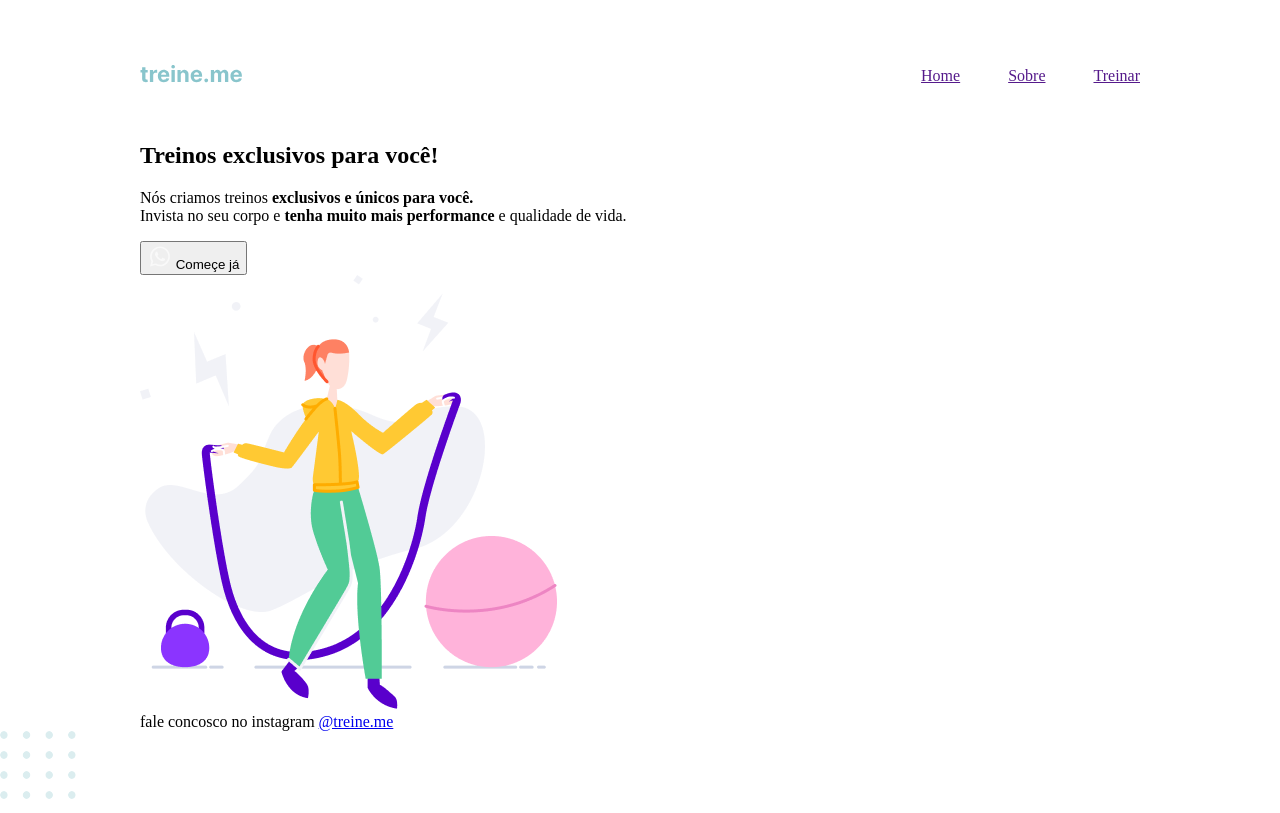
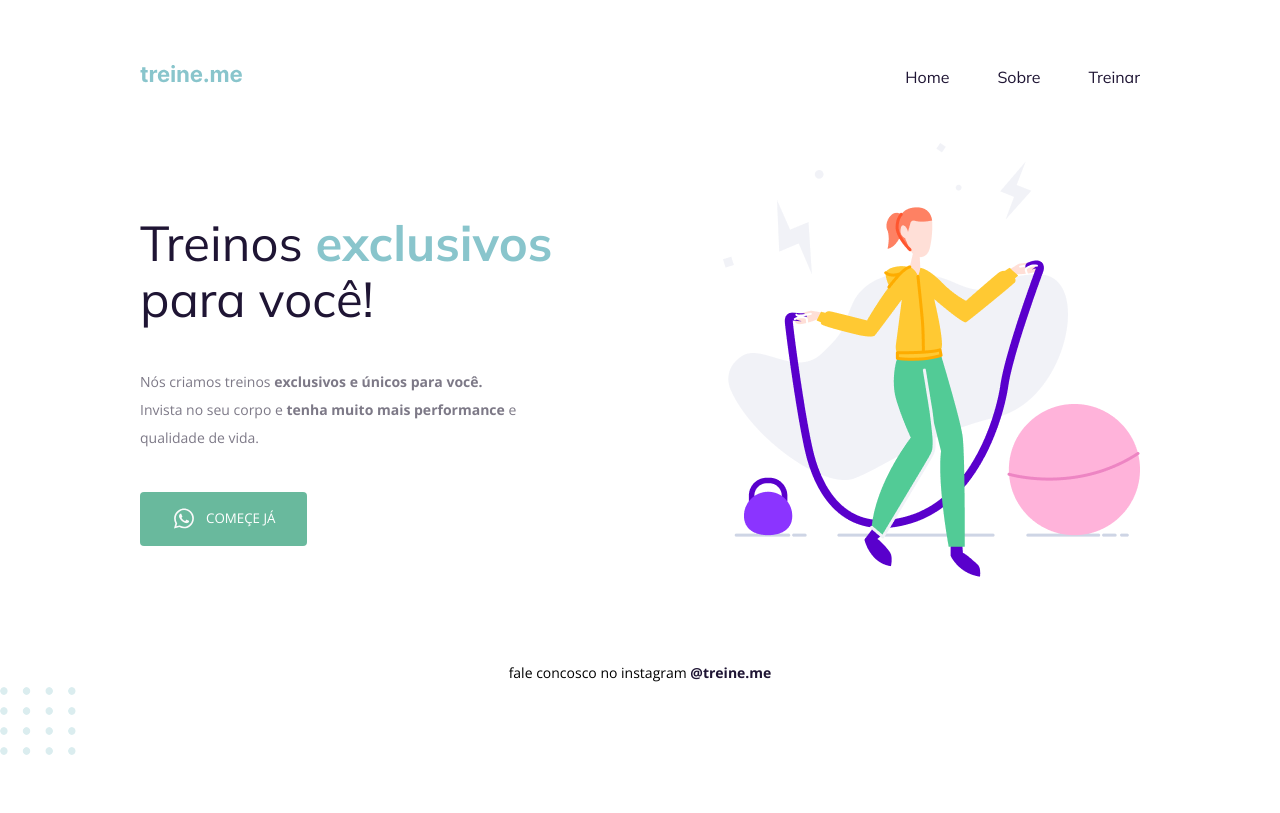
Before and after one commit to guipradocardoso/projeto02, a plain HTML site: page index.html in a window 1280 px wide. Drawn offline with nearby package versions, Linux system fonts and the light colour scheme.

Commit message:
configuring button and fonts added

```diff
--- a/index.html
+++ b/index.html
@@ -1,9 +1,17 @@
 <!DOCTYPE html>
 <html lang="pt-br">
   <head>
+    <link rel="preconnect" href="https://fonts.googleapis.com" />
+    <link rel="preconnect" href="https://fonts.gstatic.com" crossorigin />
+
     <meta charset="UTF-8" />
     <meta name="viewport" content="width=device-width, initial-scale=1.0" />
     <title>Treine me</title>
+
+    <link
+      href="https://fonts.googleapis.com/css2?family=Dosis:wght@500;700&family=Mulish:wght@400;700&family=Open+Sans:wght@400;700&display=swap"
+      rel="stylesheet"
+    />
 
     <link rel="stylesheet" href="style.css" />
   </head>
@@ -15,9 +23,9 @@
           <img src="/images/logo.svg" alt="Treine.me" />
         </a>
         <ul>
-          <li><a href="">Home</li></a>
-          <li><a href="">Sobre</li></a>
-          <li><a href="">Treinar</li></a>
+          <li><a href="">Home</a></li>
+          <li><a href="">Sobre</a></li>
+          <li><a href="">Treinar</a></li>
         </ul>
       </nav>
       <!-- +semantica = header = cabeçalho -->
--- a/style.css
+++ b/style.css
@@ -1,5 +1,6 @@
 body {
   margin: 0;
+  font-family: "Open Sans", sans-serif;
 }
 
 .page {
@@ -10,24 +11,87 @@ body {
 nav {
   /* flex uma caixa ao lado da outra */
   display: flex;
-
   /* espaço entre caixas */
   justify-content: space-between;
-
   /* alinha os itens dentro da caixa a um eixo determinado */
   align-items: center;
-
   margin-bottom: 55px;
 }
 
 ul {
   display: flex;
-
   list-style: none;
-
   gap: 48px;
-
   margin: 0;
-
   padding: 0;
 }
+
+a {
+  text-decoration: none;
+  color: #1f1534;
+}
+
+/* pseudo- class*/
+ul li a:hover {
+  font-weight: bold;
+}
+
+h1,
+ul {
+  font-family: "Mulish", sans-serif;
+}
+
+main {
+  display: flex;
+  align-items: center;
+  justify-content: space-between;
+}
+
+h1 {
+  font-size: 49px;
+  line-height: 56px;
+  color: #1f1534;
+  font-weight: normal;
+  width: 490px;
+}
+
+h1 span {
+  color: #89c5cc;
+  font-weight: bold;
+}
+
+section p {
+  width: 438px;
+  font-size: 14px;
+  line-height: 28px;
+  color: #7d7987;
+  margin: 40px 0;
+}
+
+button {
+  color: white;
+  text-transform: uppercase;
+  font-family: "Open Sans", sans-serif;
+  background: #69b99d;
+  border: none;
+  padding: 14px 32px 15px;
+  display: flex;
+  align-items: center;
+  justify-content: center;
+  gap: 10px;
+  border-radius: 4px;
+  cursor: pointer;
+}
+button:hover {
+  background: #4bb490;
+}
+
+footer {
+  font-size: 14px;
+  line-height: 28px;
+  text-align: center;
+  margin-top: 82px;
+}
+footer a {
+  font-weight: bold;
+}
```
